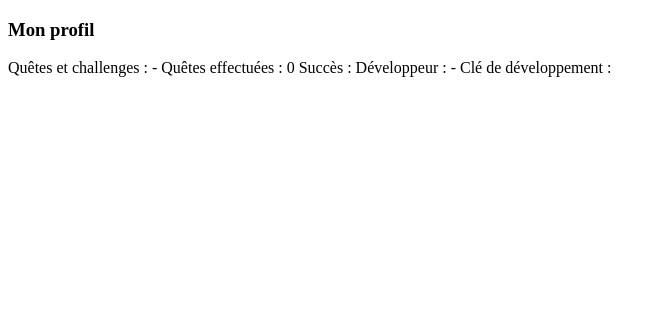
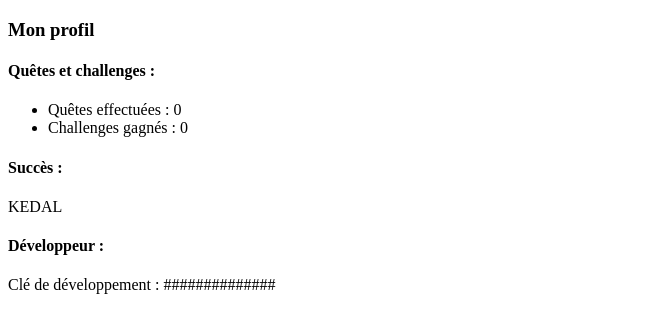
Before and after one commit to Traumi/LQACG, a PHP site: template view/accueil.php in a window 1280 px wide. Shown: the part 29-362 px from the top of the page, without its empty margins (0-666 px from the left). Run offline with PHP 8.4, Linux system fonts and the light colour scheme; the template is opened without the code that fills it, so the values that code supplies are empty; the visitor is signed in with stand-in values (Sample User, id 1).

Commit message:
Page d'accueil & third party

```diff
--- a/view/accueil.php
+++ b/view/accueil.php
@@ -39,14 +39,21 @@
     <?php
         }else{
     ?>
-        Quêtes et challenges :
-        - Quêtes effectuées : 0
-
-        Succès :
-
-
-        Développeur :
-        - Clé de développement :
+        <div>
+            <h4>Quêtes et challenges :</h4>
+            <ul>
+                <li>Quêtes effectuées : 0</li>
+                <li>Challenges gagnés : 0</li>
+            </ul>
+        </div>
+        <div>
+            <h4>Succès :</h4>
+            KEDAL
+        </div>
+        <div>
+            <h4>Développeur :</h4>
+            <p>Clé de développement : ##############</p>
+        </div>
     <?php
         }
     ?>
```
